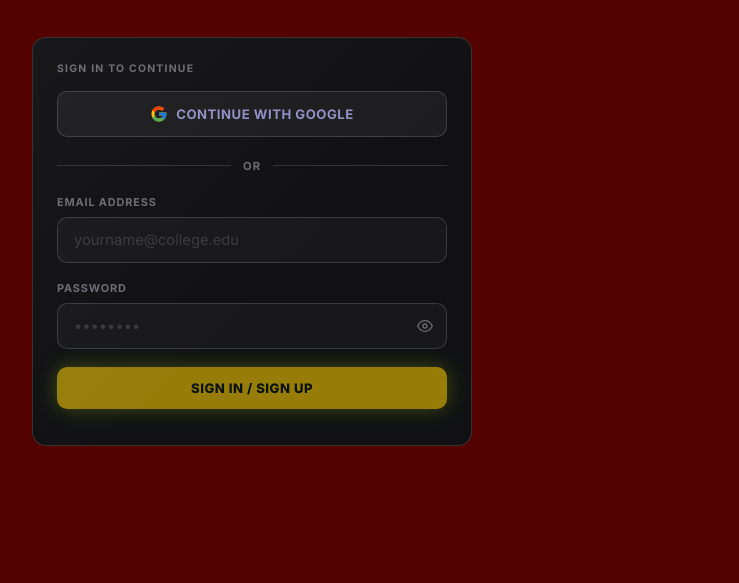
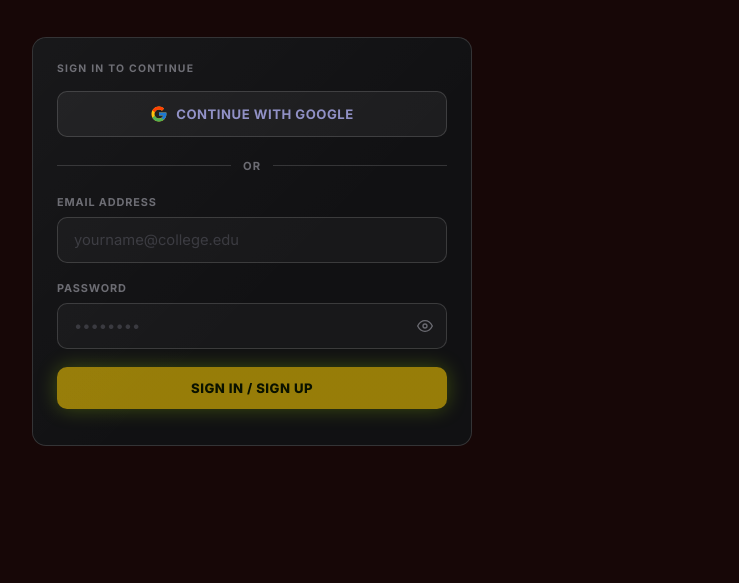
Before and after one commit to Ganeshkumar841/Attendance_Tracker, a plain HTML site: page index.html in a window 1280 px wide. Shown: the part 217-800 px from the top of the page, without its empty margins (388-1127 px from the left). Drawn offline with nearby package versions, Linux system fonts and the light colour scheme.

Commit message:
bg_changed

```diff
--- a/styl.css
+++ b/styl.css
@@ -32,7 +32,7 @@
 
 body {
     font-family: 'Inter', -apple-system, BlinkMacSystemFont, sans-serif;
-    background: #540101;
+    background: #170707;
     background-image:
         radial-gradient(ellipse 80% 60% at 80% -10%, rgba(188,255,0,0.07) 0%, transparent 60%),
         radial-gradient(ellipse 60% 50% at -10% 80%, rgba(210,119,255,0.07) 0%, transparent 60%);
```
